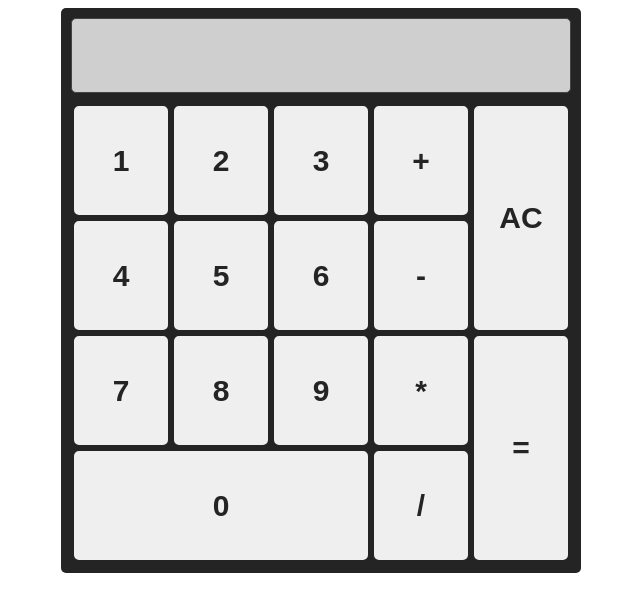
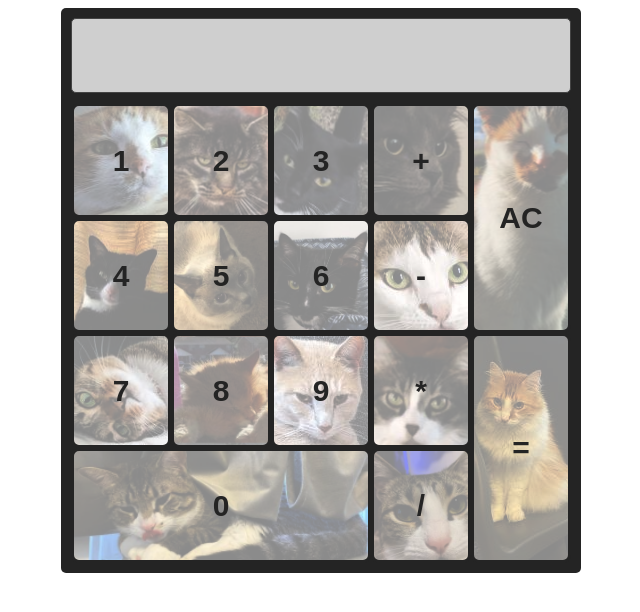
Before and after one commit to dyolf-walrus/calculator, a plain HTML site: page index.html in a window 1280 px wide. Shown: the whole page, without its empty margins (319-959 px from the left). Drawn offline with Linux system fonts and the light colour scheme.

Commit message:
add images to images folder, put backgrounds on all buttons

```diff
--- a/index.html
+++ b/index.html
@@ -10,20 +10,20 @@
             <div id="display"></div>
             <div class="input">
             <div class="numbers">
-                <button class="number" data-value="1">1</button>
-                <button class="number" data-value="2">2</button>
-                <button class="number" data-value="3">3</button>
-                <button class="operator" data-value="+">+</button>
-                <button class="number" data-value="4">4</button>
-                <button class="number" data-value="5">5</button>
-                <button class="number" data-value="6">6</button>
-                <button class="operator" data-value="-">-</button>
-                <button class="number" data-value="7">7</button>
-                <button class="number" data-value="8">8</button>
-                <button class="number" data-value="9">9</button>
-                <button class="operator" data-value="*">*</button>
-                <button class="number zero" data-value="0">0</button>
-                <button class="operator" data-value="/">/</button>
+                <button class="number" id="cat1" data-value="1">1</button>
+                <button class="number" id="cat2" data-value="2">2</button>
+                <button class="number" id="cat3" data-value="3">3</button>
+                <button class="operator" id="cat4" data-value="+">+</button>
+                <button class="number" id="cat5" data-value="4">4</button>
+                <button class="number" id="cat6" data-value="5">5</button>
+                <button class="number" id="cat7" data-value="6">6</button>
+                <button class="operator" id="cat8" data-value="-">-</button>
+                <button class="number" id="cat9" data-value="7">7</button>
+                <button class="number" id="cat10" data-value="8">8</button>
+                <button class="number" id="cat11" data-value="9">9</button>
+                <button class="operator" id="cat12" data-value="*">*</button>
+                <button class="number zero" id="cathorizontal" data-value="0">0</button>
+                <button class="operator" id="cat13" data-value="/">/</button>
             </div>
             <div class="lilguys">
                 <button id="clear">AC</button>
--- a/styles.css
+++ b/styles.css
@@ -50,10 +50,14 @@ button {
 
 #equals {
     height: 230px;
+    background-image: url("images/catvertical1.png");
+    background-position: bottom;
 }
 
 #clear {
     height: 230px;
+    background-image: url("images/catvertical2.png");
+    background-position: center;
 }
 
 .numbers {
@@ -61,3 +65,79 @@ button {
     display: flex;
     flex-wrap: wrap;
 }
+
+#cat1 {
+    background-image: url("images/cat1.png");
+    background-position: 50% 50%;
+}
+
+#cat2 {
+    background-image: url("images/cat2.png");
+    background-position: center;
+}
+
+#cat3 {
+    background-image: url("images/cat3.png");
+    background-position: center;
+}
+
+#cat4 {
+    background-image: url("images/cat4.png");
+    background-position: 70% 50%;
+}
+
+#cat5 {
+    background-image: url("images/cat5.png");
+    background-position: center;
+}
+
+#cat6 {
+    background-image: url("images/cat6.png");
+    background-position: center;
+    background-size: 125px;
+}
+
+#cat7 {
+    background-image: url("images/cat7.png");
+    background-position: 50% 30%;
+    background-size: 125px;
+}
+
+#cat8 {
+    background-image: url("images/cat8.png");
+    background-position: center;
+}
+
+#cat9 {
+    background-image: url("images/cat9.png");
+    background-position: 30% 30%;
+    background-size: 125px;
+}
+
+#cat10 {
+    background-image: url("images/cat10.png");
+    background-position: 30% 30%;
+    background-size: 125px;
+}
+
+#cat11 {
+    background-image: url("images/cat11.png");
+    background-position: center;
+}
+
+#cat12 {
+    background-image: url("images/cat12.png");
+    background-position: center;
+}
+
+#cat13 {
+    background-image: url("images/cat13.png");
+    background-position: 30% 30%;
+    background-size: 125px;
+}
+
+#cathorizontal {
+    background-image: url("images/cathorizontal.png");
+    background-position: center;
+    background-size: 300px;
+}
```
Also changed, not shown: images/cat1.png (added), images/cat10.png (added), images/cat11.png (added), images/cat12.png (added), images/cat13.png (added), images/cat2.png (added), images/cat3.png (added), images/cat4.png (added), images/cat5.png (added), images/cat6.png (added), images/cat7.png (added), images/cat8.png (added), images/cat9.png (added), images/cathorizontal.png (added), 2 more files.
